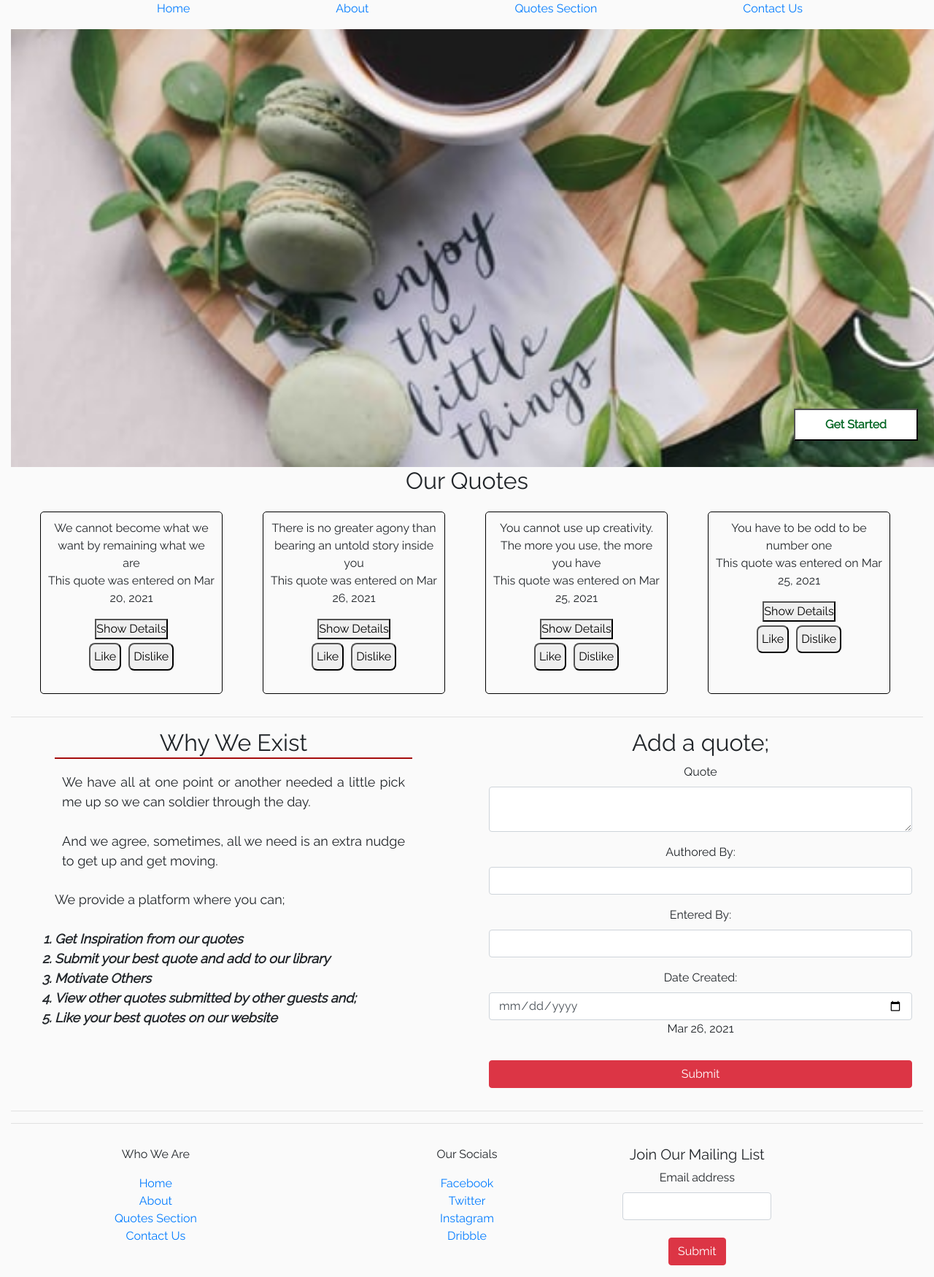
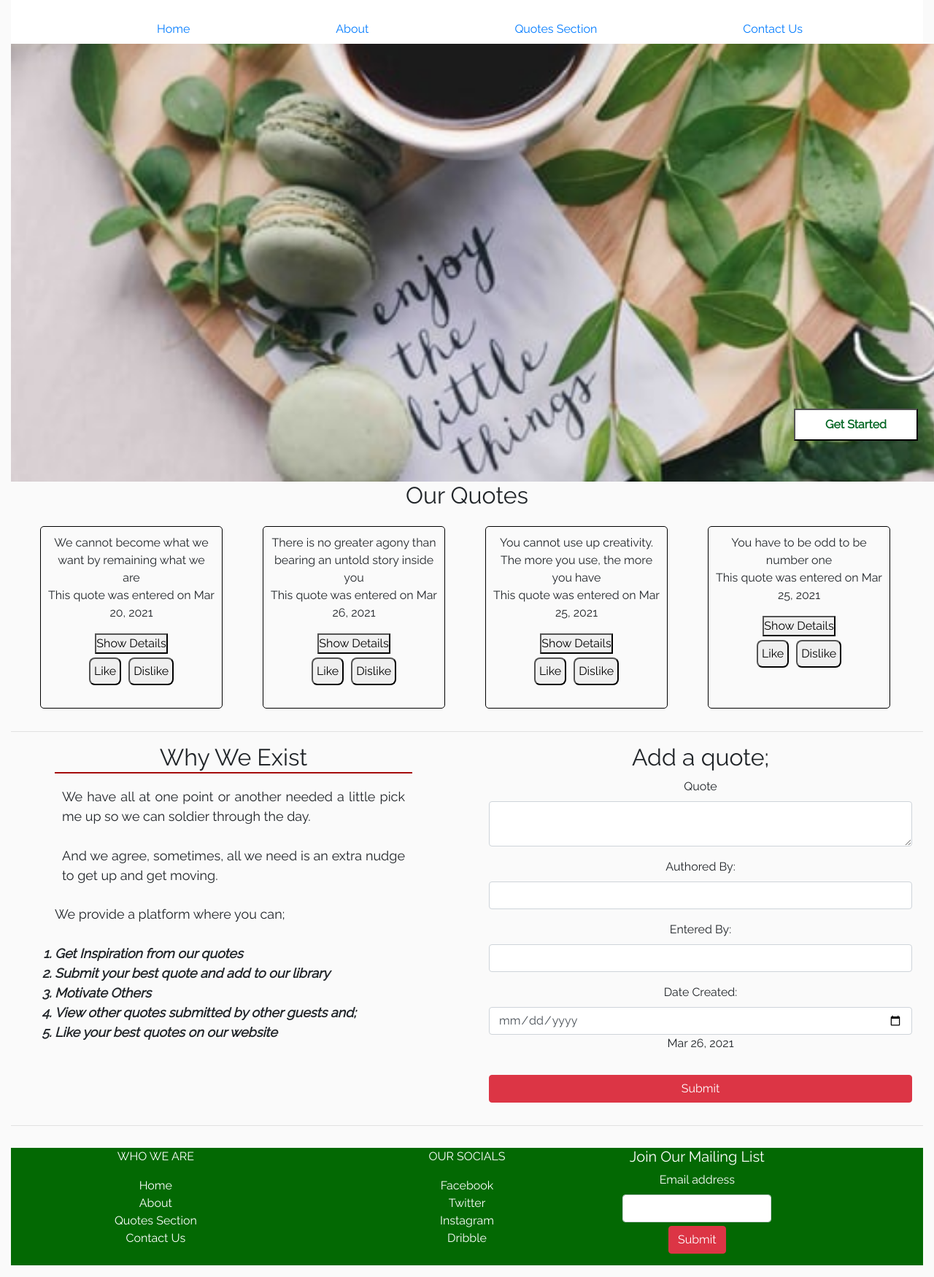
Before and after one commit to Alice-Githui/Quotes-App, an Angular app: page / in a window 1280 px wide. Shown: the whole page at 73% size. Built offline with nearby package versions, Linux system fonts and the light colour scheme.

Commit message:
Style the page footer

```diff
--- a/src/app/footer/footer.component.css
+++ b/src/app/footer/footer.component.css
@@ -1,6 +1,7 @@
-/* .footer ul{
-    display: flex;
-} */
+
+.footer{
+    background-color: rgb(3, 105, 3);
+}
 .footer ul li{
     list-style-type: none;
 }
@@ -8,3 +9,21 @@
     cursor: pointer;
     background-color: rgb(165, 12, 12);
 }
+
+.footer ul li a{
+    text-align: left;
+    color: white;
+}
+
+.footer p{
+    color: #fff;
+    text-transform: uppercase;
+}
+
+.mailing-list h5, label{
+    color: #fff;
+}
+
+.mailing-list button{
+    margin-top: 5px;
+}
--- a/src/app/footer/footer.component.html
+++ b/src/app/footer/footer.component.html
@@ -39,11 +39,10 @@
                 </ul>
 
             </div>
-            <div class="form-group">
+            <div class="form-group mailing-list">
                 <h5>Join Our Mailing List</h5>
                 <label for ="email-address">Email address</label>
                 <input type="email" id="email-address" class="form-control">
-                <br>
                 <button class="btn btn-danger">Submit</button>
             </div>
 
--- a/src/app/landing-page/landing-page.component.css
+++ b/src/app/landing-page/landing-page.component.css
@@ -1,5 +1,10 @@
 .header ul{
     display: flex;
+}
+.header{
+    background-color: #fff;
+    height: 60px;
+    line-height: 80px;
 }
 .header ul li{
     list-style-type: none;
@@ -10,7 +15,10 @@
     background-color: rgb(165, 12, 12);
     width: 100px;
     text-transform: uppercase;
-    color: white;
+}
+
+.header ul li a:hover{
+    color: #fff;
 }
 .get-started{
     margin-left: 2em;
--- a/src/app/quotes/quotes.component.html
+++ b/src/app/quotes/quotes.component.html
@@ -53,7 +53,6 @@
         </div>
         <hr>
     </div>
-    <hr>
     <div>
         <app-footer></app-footer>
     </div>
```
